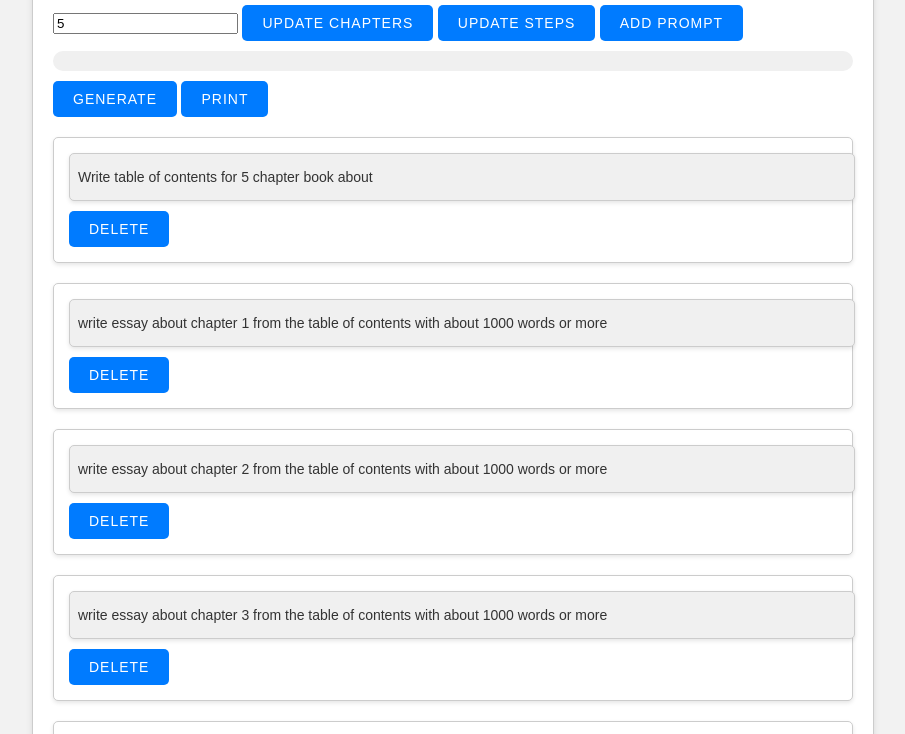
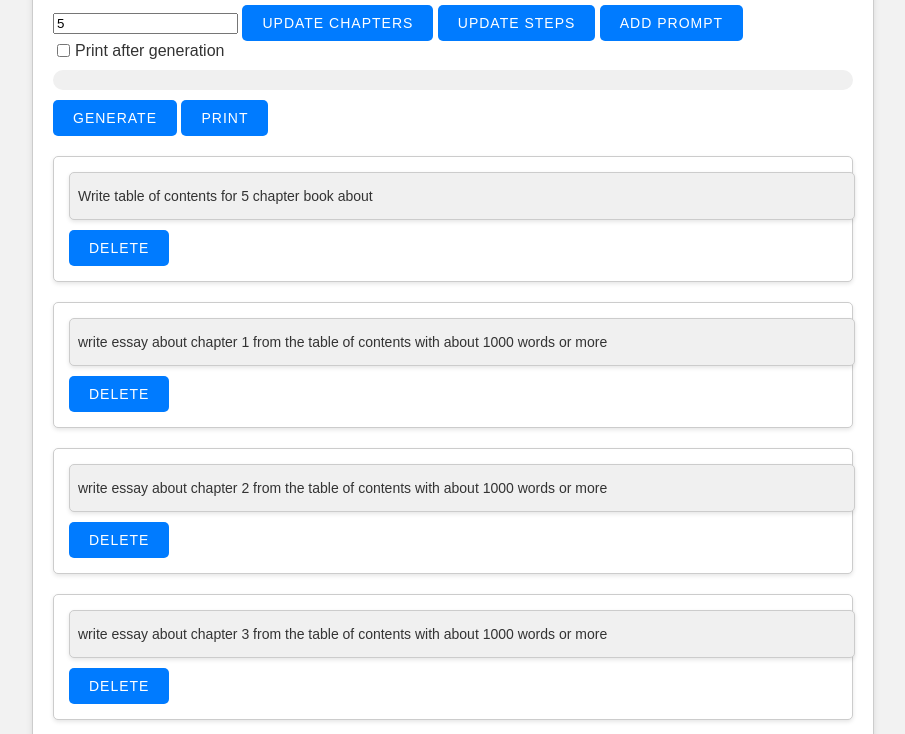
Before and after one commit to elijahred23/chat-book, a plain HTML site: page index.html in a window 1280 px wide. Shown: the part 80-814 px from the top of the page, without its empty margins (187-1092 px from the left). Drawn offline with Linux system fonts and the light colour scheme.

Commit message:
Eli-5: Added checkbox to print when finished generating

```diff
--- a/index.html
+++ b/index.html
@@ -190,6 +190,22 @@
 			display: none;
 			/* Hide the default progress range */
 		}
+
+		/* CSS Styles for the checkbox and label */
+		.checkbox-container {
+			display: flex;
+			align-items: center;
+			margin-bottom: 10px;
+		}
+
+		.checkbox-container input[type="checkbox"] {
+			margin-right: 5px;
+		}
+
+		.checkbox-container label {
+			font-size: 16px;
+			color: #333;
+		}
 	</style>
 
 
@@ -207,6 +223,11 @@
 		<button class="button" id="updateChapters">Update Chapters</button>
 		<button class="button" id="updateSteps">Update Steps</button>
 		<button class="button" id="addPromptBtn">Add Prompt</button>
+		<div class="checkbox-container">
+			<input type="checkbox" id="printAfterGenerate">
+			<label for="printAfterGenerate">Print after generation</label>
+		</div>
+
 		<!-- Add this button along with other buttons -->
 		<button hidden id="generatePdfBtn">Generate PDF</button>
 		<div id="progressContainer">
--- a/script.js
+++ b/script.js
@@ -179,6 +179,15 @@ document.addEventListener("DOMContentLoaded", () => {
 
 	addPromptBtn.addEventListener("click", addPrompt);
 
+
+	const printAfterGenerateCheckbox = document.getElementById("printAfterGenerate");
+
+	// Function to trigger the print button
+	const triggerPrint = () => {
+		if (printAfterGenerateCheckbox.checked) {
+			printBtn.click();
+		}
+	};
 	generateBtn.addEventListener("click", async () => {
 		try {
 			progressBar.style.width = "0%";
@@ -198,6 +207,8 @@ document.addEventListener("DOMContentLoaded", () => {
 				await new Promise(resolve => setTimeout(resolve, 100));
 			}
 
+			// After the generation is complete, trigger print if the checkbox is checked
+			triggerPrint();
 
 			promptsContainer.style.backgroundColor = "#D3D3D3";
 		} catch (error) {
@@ -205,7 +216,6 @@ document.addEventListener("DOMContentLoaded", () => {
 		}
 	});
 
-
 	setGenerateBtnState();
 	renderPrompts();
 });
```
